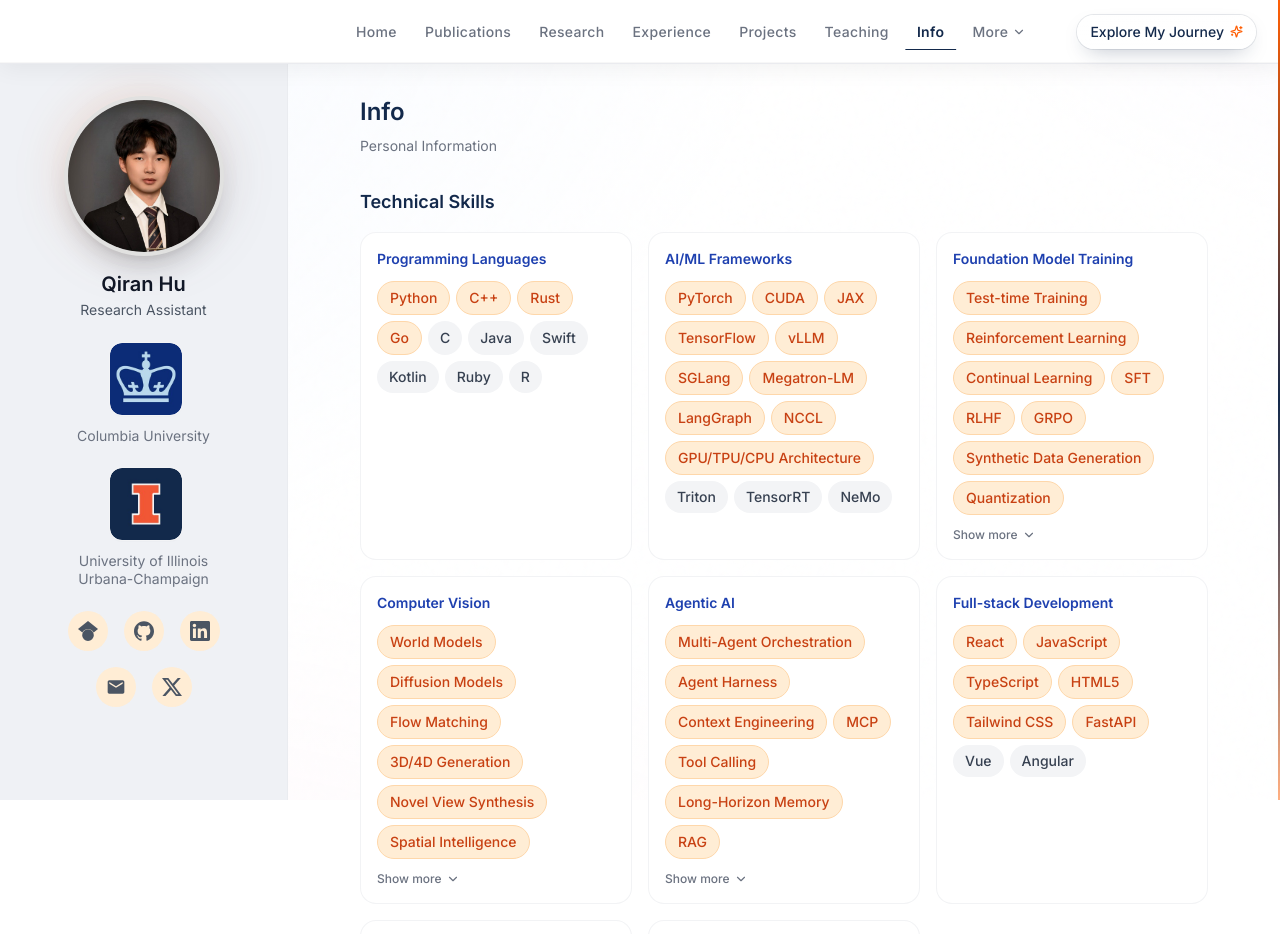
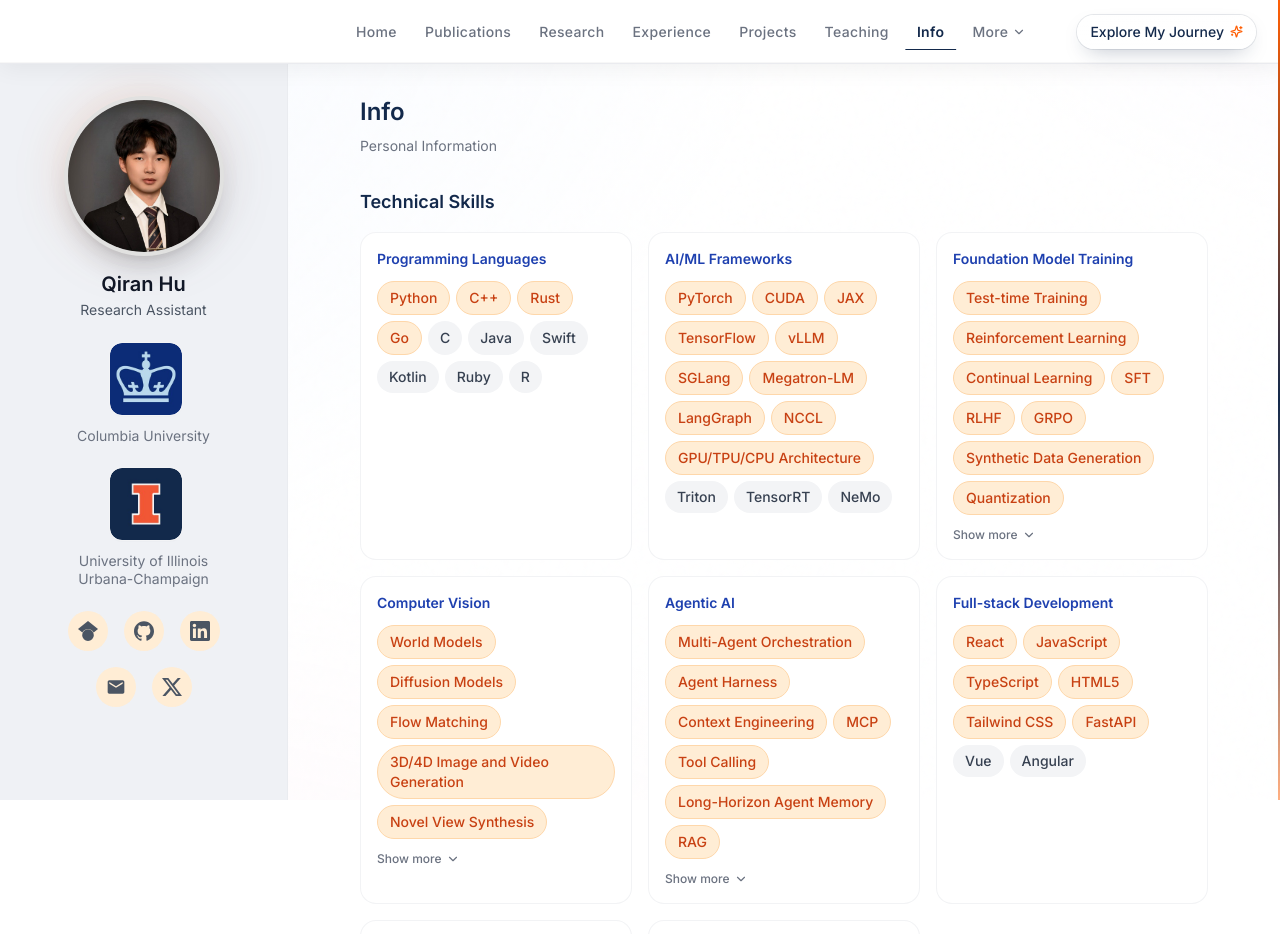
Before and after one commit to Edward-H26/Edward-H26.github.io, a React (Vite) app: page /info in a window 1280 px wide. Shown: the top 934 px of the page. Built offline with nearby package versions, Linux system fonts and the light colour scheme.

Commit message:
update section

```diff
--- a/src/data/content.ts
+++ b/src/data/content.ts
@@ -523,9 +523,9 @@ export const SECTIONS: Record<string, ContentSection> = {
 export const SKILLS_CATEGORIES = {
   "Programming Languages": ["Python", "C++", "C", "Rust", "Go", "Java", "Swift", "Kotlin", "Ruby", "R"],
   "AI/ML Frameworks": ["PyTorch", "CUDA", "JAX", "TensorFlow", "Triton", "TensorRT", "vLLM", "SGLang", "NeMo", "Megatron-LM", "LangGraph", "NCCL", "GPU/TPU/CPU Architecture"],
-  "Foundation Model Training": ["Pre-training", "Post-training", "Test-time Training", "Reinforcement Learning", "Continual Learning", "SFT", "RLHF", "RLAIF", "RLVF", "PPO", "DPO", "GRPO", "Reward Modeling", "Model Alignment", "Synthetic Data Generation", "Knowledge Distillation", "Quantization", "Context Compression", "Token Pruning", "Kernel Optimization", "LoRA", "QLoRA", "Distributed Training", "FSDP"],
-  "Computer Vision": ["World Models", "Diffusion Models", "Autoregressive Models", "Flow Matching", "3D/4D Generation", "Multi-View Geometry", "3D Reconstruction", "Novel View Synthesis", "Spatial Intelligence", "Visual-Inertial Odometry", "Depth Estimation", "NeRFs", "3D Gaussian Splatting", "OpenCV", "SLAM"],
-  "Agentic AI": ["Multi-Agent Orchestration", "Sub-Agent Parallelization", "Computer-Use Agents", "Agent Harness", "Policy Guardrails", "Context Engineering", "Prompt Caching", "MCP", "A2A", "Tool Calling", "Autonomous Workflows", "Long-Horizon Memory", "RAG"],
+  "Foundation Model Training": ["Pre-training", "Post-training", "Test-time Training", "Reinforcement Learning", "Continual Learning", "SFT", "RLHF", "RLAIF", "RLVF", "PPO", "DPO", "GRPO", "Reward Modeling", "Model Alignment and Instruction Following", "Synthetic Data Generation", "Knowledge Distillation", "Quantization", "Context Compression", "Token Pruning", "Kernel Optimization", "LoRA", "QLoRA", "Distributed Training", "FSDP"],
+  "Computer Vision": ["World Models", "Diffusion Models", "Autoregressive Models", "Flow Matching", "3D/4D Image and Video Generation", "Multi-View Geometry", "3D Reconstruction", "Novel View Synthesis", "Spatial Intelligence", "Visual-Inertial Odometry", "Depth Estimation", "NeRFs", "3D Gaussian Splatting", "OpenCV", "SLAM"],
+  "Agentic AI": ["Multi-Agent Orchestration", "Sub-Agent Parallelization", "Computer-Use Agents", "Agent Harness", "Policy Guardrails", "Context Engineering", "Prompt Caching", "MCP", "A2A", "Tool Calling", "Multi-Step Autonomous Workflows", "Long-Horizon Agent Memory", "RAG"],
   "Full-stack Development": ["React", "Vue", "Angular", "JavaScript", "TypeScript", "HTML5", "Tailwind CSS", "FastAPI"],
   "Databases and Infrastructure": ["PostgreSQL", "Neo4j", "MongoDB", "Kafka", "Docker", "Kubernetes", "CI/CD", "AWS", "GCP", "Azure"],
   "Design and Other Tools": ["Figma", "Canva", "Adobe Creative Suite", "Microsoft Office Suite", "Unity"],
@@ -563,7 +563,7 @@ export const PROFESSIONAL_SKILLS = [
   "World Models",
   "Diffusion Models",
   "Flow Matching",
-  "3D/4D Generation",
+  "3D/4D Image and Video Generation",
   "Novel View Synthesis",
   "Spatial Intelligence",
   "3D Gaussian Splatting",
@@ -573,7 +573,7 @@ export const PROFESSIONAL_SKILLS = [
   "Context Engineering",
   "MCP",
   "Tool Calling",
-  "Long-Horizon Memory",
+  "Long-Horizon Agent Memory",
   "RAG",
   "React",
   "TypeScript",
```
Also changed, not shown: index.html (+1 -1 lines), public/llms.txt.
